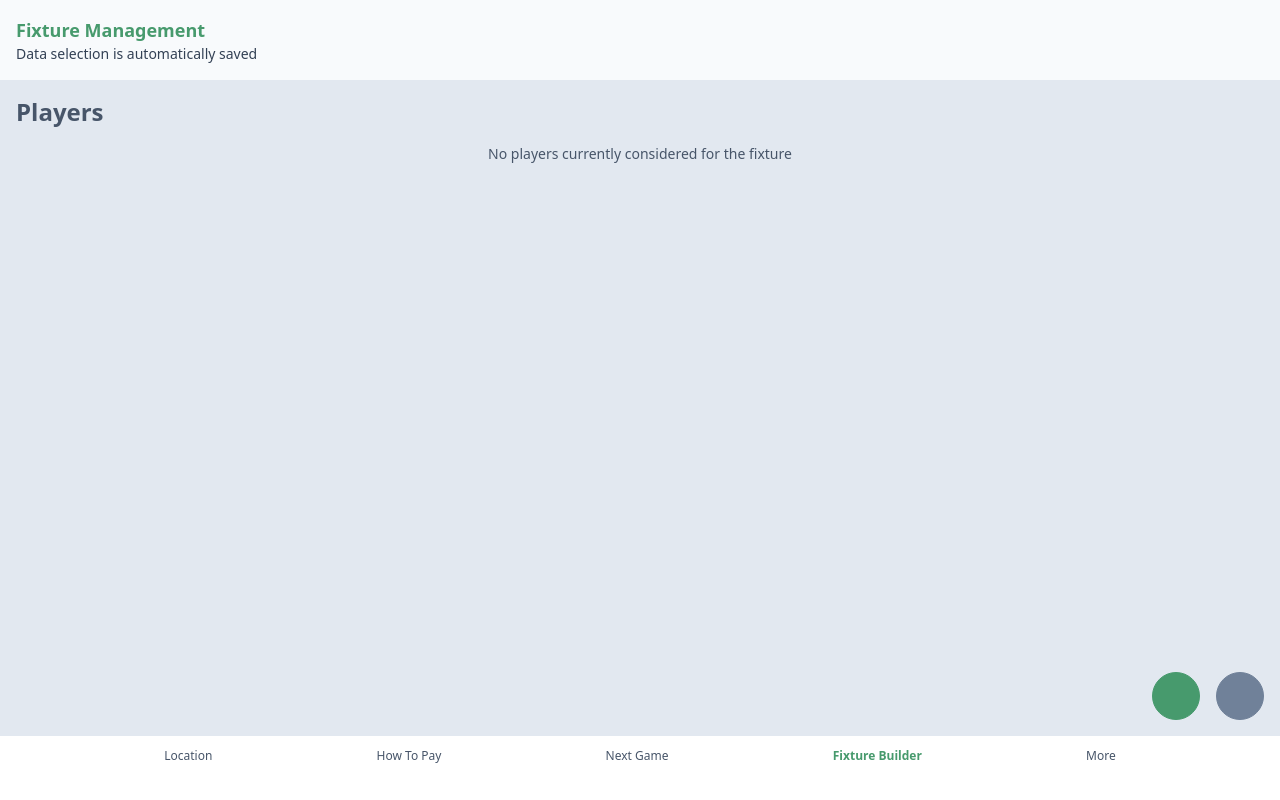
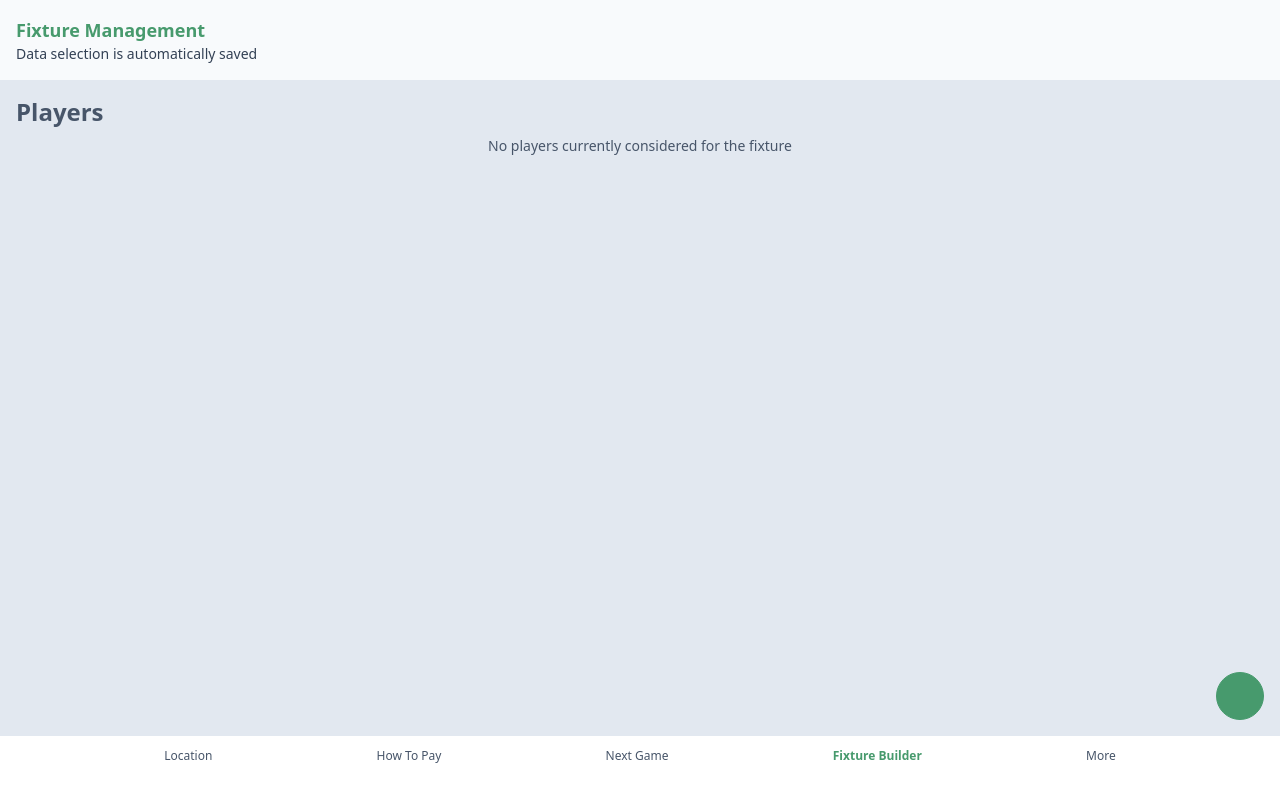
Before and after one commit to bartlomiejkuczma/footy-planner, a SvelteKit app: page /fixture-management in a window 1280 px wide. Built offline with nearby package versions, Linux system fonts and the light colour scheme.

Commit message:
feat(feature-management): adding local player management logic with stubbed progress routes

```diff
--- a/package.json
+++ b/package.json
@@ -23,6 +23,7 @@
 		"@playwright/test": "^1.28.1",
 		"@sveltejs/adapter-auto": "^1.0.0",
 		"@sveltejs/kit": "^1.0.0",
+		"@types/uuid": "^9.0.0",
 		"@typescript-eslint/eslint-plugin": "^5.45.0",
 		"@typescript-eslint/parser": "^5.45.0",
 		"autoprefixer": "^10.4.13",
@@ -52,5 +53,8 @@
 		"commitizen": {
 			"path": "cz-conventional-changelog"
 		}
+	},
+	"dependencies": {
+		"uuid": "^9.0.0"
 	}
 }
--- a/src/routes/fixture-management/+page.svelte
+++ b/src/routes/fixture-management/+page.svelte
@@ -1,21 +1,235 @@
 <script lang="ts">
-	import { headerTitle, headerSubTitle } from '@stores';
+	import { v4 as uuidv4 } from 'uuid';
+	import { headerTitle, headerSubTitle, fixturePlanningPlayers } from '@stores';
+
+	const MIN_PLAYERS_PER_GAME = 6;
 
 	headerTitle.set('Fixture Management');
 	headerSubTitle.set('Data selection is automatically saved');
+
+	let stateMap = {
+		submitPlayersEnabled: false,
+		showNoPlayersText: true,
+		activeEditPlayer: ''
+	};
+
+	let visibilityMap = {
+		addPlayerActions: '',
+		addPlayerPopup: 'translate-y-48',
+		editPlayerPopup: 'translate-y-48',
+		playerListHeightOffset: 'mb-20',
+		submitPlayersAction: 'btn-secondary'
+	};
+
+	function openAddPlayerPopup() {
+		visibilityMap = {
+			...visibilityMap,
+			addPlayerActions: 'translate-y-48',
+			addPlayerPopup: '',
+			editPlayerPopup: 'translate-y-48',
+			playerListHeightOffset: 'mb-[8.75rem]'
+		};
+	}
+
+	function closeAddPlayerPopup() {
+		visibilityMap = {
+			...visibilityMap,
+			addPlayerActions: '',
+			addPlayerPopup: 'translate-y-48',
+			editPlayerPopup: 'translate-y-48',
+			playerListHeightOffset: 'mb-20'
+		};
+	}
+
+	function openEditPlayerPopup() {
+		visibilityMap = {
+			...visibilityMap,
+			addPlayerActions: 'translate-y-48',
+			addPlayerPopup: 'translate-y-48',
+			editPlayerPopup: '',
+			playerListHeightOffset: 'mb-[8.75rem]'
+		};
+	}
+
+	function closeEditPlayerPopup() {
+		visibilityMap = {
+			...visibilityMap,
+			addPlayerActions: '',
+			addPlayerPopup: 'translate-y-48',
+			editPlayerPopup: 'translate-y-48',
+			playerListHeightOffset: 'mb-20'
+		};
+	}
+
+	function updateSubmitState() {
+		stateMap = {
+			...stateMap,
+			submitPlayersEnabled: $fixturePlanningPlayers.length > MIN_PLAYERS_PER_GAME - 1
+		};
+
+		visibilityMap = {
+			...visibilityMap,
+			submitPlayersAction: stateMap.submitPlayersEnabled ? 'btn-primary' : 'btn-secondary'
+		};
+	}
+
+	function onPlayerSelect(id: string) {
+		stateMap.activeEditPlayer = id;
+
+		openEditPlayerPopup();
+	}
+
+	function onPlayerAddClear(e: Event) {
+		closeAddPlayerPopup();
+
+		const htmlForm = e.target as HTMLFormElement;
+		htmlForm.reset();
+	}
+
+	function onPlayerAdd(e: Event) {
+		const htmlForm = e.target as HTMLFormElement;
+		const formData = new FormData(htmlForm);
+		const playerName = formData.get('name');
+
+		if (playerName && playerName.toString().length > 0) {
+			fixturePlanningPlayers.set([
+				...$fixturePlanningPlayers,
+				{ name: playerName.toString(), id: uuidv4() }
+			]);
+
+			closeAddPlayerPopup();
+			updateSubmitState();
+
+			htmlForm.reset();
+		}
+	}
+
+	function onPlayerEdit(e: Event) {
+		const htmlForm = e.target as HTMLFormElement;
+		const formData = new FormData(htmlForm);
+		const playerName = formData.get('name');
+
+		if (playerName && playerName.toString().length > 0) {
+			let playerEditIndex = $fixturePlanningPlayers.findIndex((p) => p.id === stateMap.activeEditPlayer);
+
+			if (playerEditIndex > -1) {
+				let newState = [...$fixturePlanningPlayers];
+				newState[playerEditIndex] = { ...$fixturePlanningPlayers[playerEditIndex], name: playerName.toString() }
+
+				fixturePlanningPlayers.set(newState);
+			}
+		}
+
+		closeEditPlayerPopup();
+
+		htmlForm.reset();
+	}
+
+	function onPlayerDelete() {
+		fixturePlanningPlayers.set(
+			$fixturePlanningPlayers.filter((p) => p.id !== stateMap.activeEditPlayer)
+		);
+		stateMap.activeEditPlayer = '';
+
+		closeEditPlayerPopup();
+	}
 </script>
 
-<div class="flex flex-col grow text-slate-600">
-	<h2 class="text-2xl font-bold">Players</h2>
-	<h4 class="text-sm font-normal p-4 text-center">
-		No players currently considered for the fixture
-	</h4>
-	<div class="flex gap-4 justify-end mt-auto">
-		<button class="btn btn-accent btn-circle text-white">
+<div class="flex flex-col grow text-slate-600 relative overflow-y-hidden">
+	<h2 class="text-2xl pb-2 font-bold">Players</h2>
+
+	{#if $fixturePlanningPlayers.length === 0}
+		<h4 class="text-sm font-normal pb-4 text-center">
+			No players currently considered for the fixture
+		</h4>
+	{/if}
+
+	<div
+		class="grow overflow-y-auto {visibilityMap.playerListHeightOffset} transition-spacing duration-200 ease-in-out"
+	>
+		<ul class="grid grid-cols-2 gap-x-4 gap-y-2">
+			{#each $fixturePlanningPlayers as player}
+				<li id={player.id} class="basis-1/2">
+					<button
+						class="btn btn-block btn-secondary no-animation"
+						on:click={() => onPlayerSelect(player.id)}>{player.name}</button
+					>
+				</li>
+			{/each}
+		</ul>
+	</div>
+
+	<div
+		class="absolute bottom-0 right-0 flex gap-4 transition duration-200 ease-in-out {visibilityMap.addPlayerActions}"
+	>
+		<button
+			class="btn btn-circle text-white {visibilityMap.submitPlayersAction}"
+			disabled={!stateMap.submitPlayersEnabled}
+		>
+			<iconify-icon class="text-2xl" icon="material-symbols:arrow-forward" />
+		</button>
+		<button class="btn btn-accent btn-circle text-white" on:click={openAddPlayerPopup}>
 			<iconify-icon class="text-2xl" icon="ic:baseline-plus" />
 		</button>
-		<button class="btn btn-secondary btn-circle text-white">
-			<iconify-icon class="text-2xl" icon="material-symbols:arrow-forward" />
-		</button>
+	</div>
+
+	<div class="absolute bottom-0 transition duration-200 ease-in-out {visibilityMap.addPlayerPopup}">
+		<h2 class="text-sm font-bold text-slate-600 pb-2">Add Player</h2>
+		<div class="card bg-slate-50">
+			<div class="card-body p-4">
+				<form on:submit|preventDefault={onPlayerAdd} on:reset={onPlayerAddClear}>
+					<fieldset class="flex gap-4">
+						<div>
+							<label for="name" class="block text-xs leading-tight">
+								<span class="">Name</span>
+							</label>
+							<input
+								name="name"
+								type="text"
+								class="block input-sm bg-transparent outline-none pl-0 border-b h-8 w-full font-bold"
+							/>
+						</div>
+						<button class="btn btn-error btn-square" type="reset">
+							<iconify-icon class="text-2xl" icon="mdi:bin" />
+						</button>
+						<button class="btn btn-primary btn-square" type="submit">
+							<iconify-icon class="text-2xl" icon="mdi:tick" />
+						</button>
+					</fieldset>
+				</form>
+			</div>
+		</div>
+	</div>
+
+	<div
+		class="absolute bottom-0 transition duration-200 ease-in-out w-full {visibilityMap.editPlayerPopup}"
+	>
+		<div class="flex align-bottom">
+			<h2 class="text-sm font-bold text-slate-600 pb-2">Edit Player</h2>
+			<button class="btn btn-link min-h-min h-5 text-error font-bold" on:click={onPlayerDelete}
+				>Remove</button
+			>
+		</div>
+		<div class="card bg-slate-50">
+			<div class="card-body p-4">
+				<form on:submit|preventDefault={onPlayerEdit}>
+					<fieldset class="flex gap-4">
+						<div class="w-full">
+							<label for="name" class="block text-xs leading-tight">
+								<span class="">Name</span>
+							</label>
+							<input
+								name="name"
+								type="text"
+								class="block input-sm bg-transparent outline-none pl-0 border-b h-8 w-full font-bold"
+							/>
+						</div>
+						<button class="btn btn-primary btn-square" type="submit">
+							<iconify-icon class="text-2xl" icon="mdi:tick" />
+						</button>
+					</fieldset>
+				</form>
+			</div>
+		</div>
 	</div>
 </div>
--- a/src/stores.js
+++ b/src/stores.ts
@@ -5,3 +5,10 @@ export const headerTitle = writable('');
 export const headerSubTitle = writable('');
 
 export const gameStatus = writable(GameStatuses.NotConfirmed);
+
+export const fixturePlanningPlayers = writable<PlayerState[]>([]);
+
+export type PlayerState = {
+    id: string,
+    name: string
+}
--- a/tailwind.config.cjs
+++ b/tailwind.config.cjs
@@ -6,6 +6,9 @@ module.exports = {
 			colors: {
 				'grass-green': '#479A6D',
 				'deep-gold': '#C4B27A'
+			},
+			transitionProperty: {
+				spacing: 'margin, padding'
 			}
 		}
 	},
```
Also changed, not shown: 1 other file (tests, documents, lock files or other folders).
